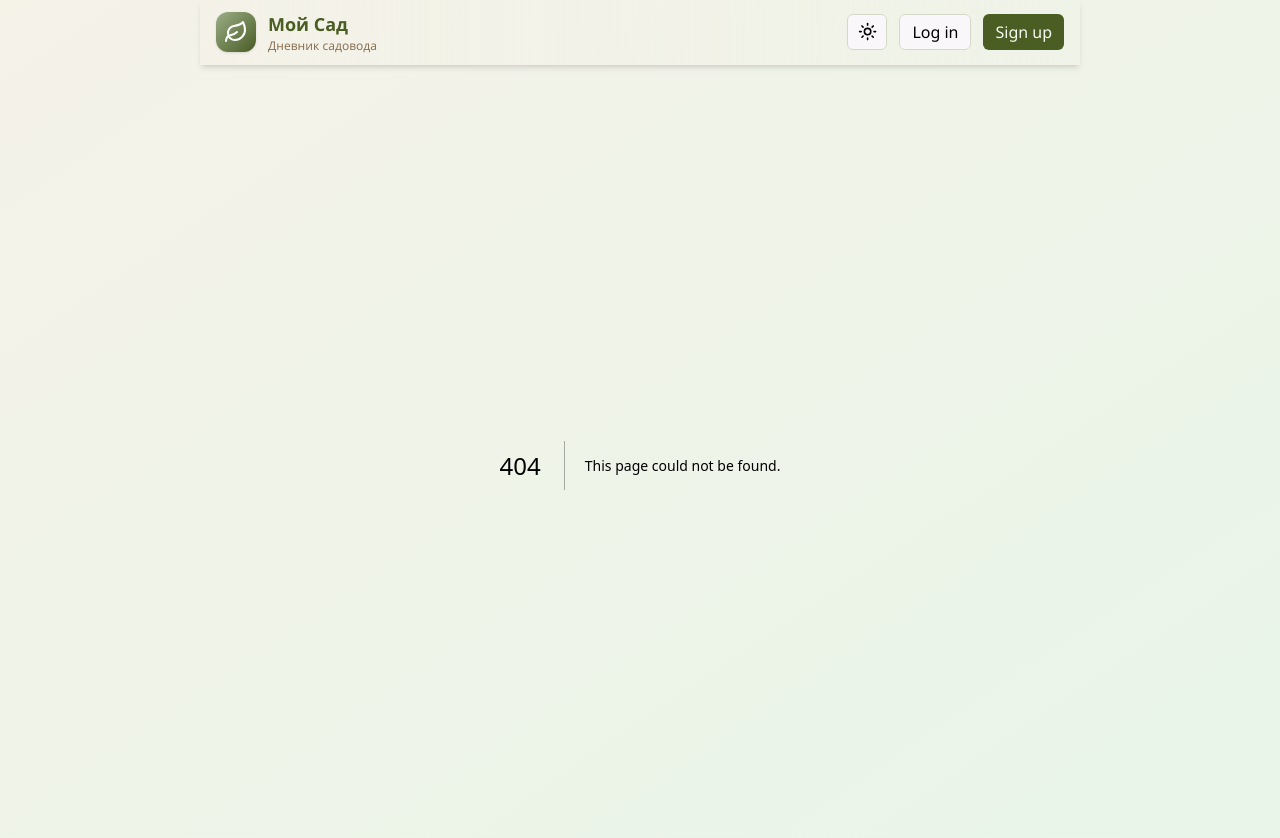
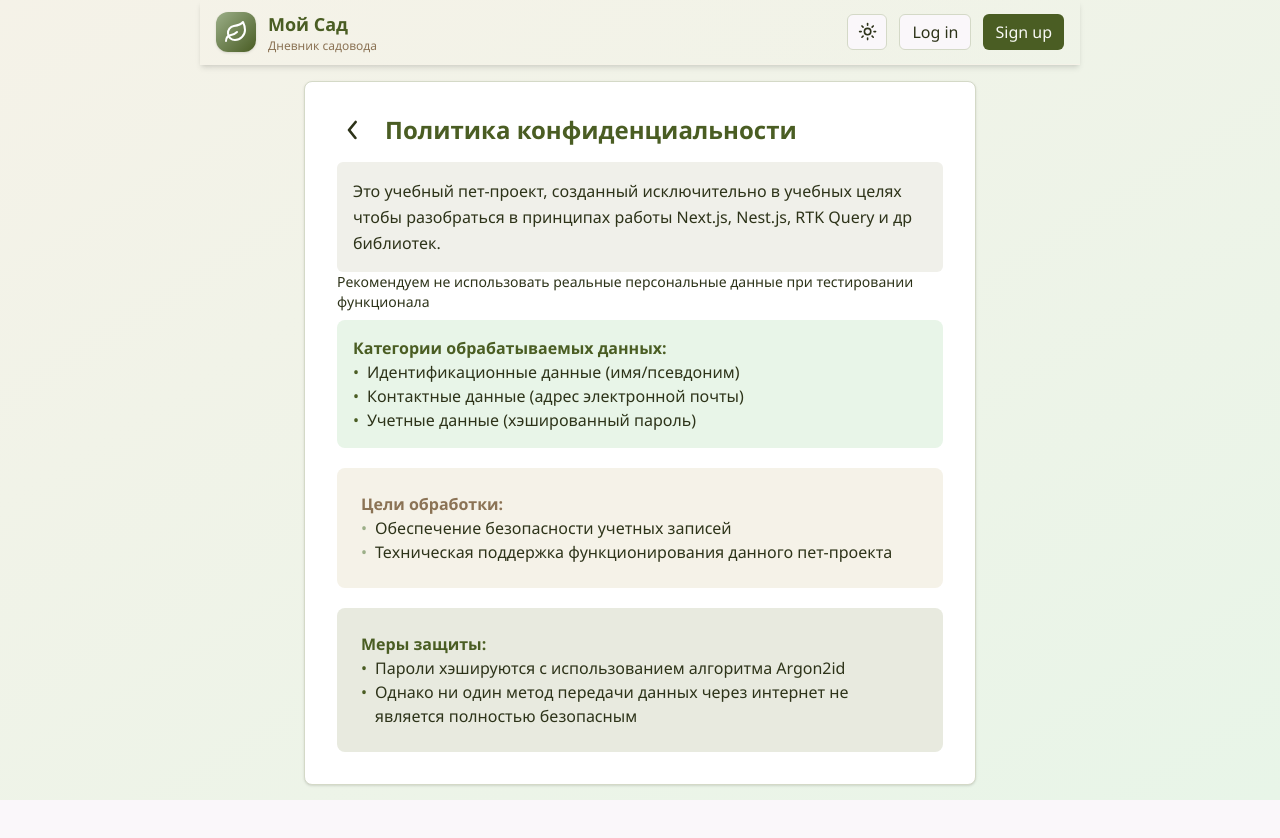
Before and after one commit to LenaRybinskova/garden-frontend, a Next.js app: page /auth/privacyPolicy in a window 1280 px wide. Before the commit this address had no page. Shown: the top 838 px of the page. After the commit the page ends 800 px from the top, so only its background shows below. Built offline with nearby package versions, Linux system fonts and the light colour scheme.

Commit message:
privacy policy layout

```diff
--- /dev/null
+++ b/src/app/(auth)/auth/privacyPolicy/page.tsx
@@ -0,0 +1,5 @@
+import { PrivacyPolicy } from '@/features/auth/ui/PrivacyPolicy/PrivacyPolicy';
+
+export default async function Page() {
+  return <PrivacyPolicy />;
+}
--- /dev/null
+++ b/src/assets/icons/ArrowBack.tsx
@@ -0,0 +1,31 @@
+import { Ref, SVGProps, forwardRef, memo } from 'react';
+
+const SvgArrowIosBack = (props: SVGProps<SVGSVGElement>, ref: Ref<SVGSVGElement>) => (
+  <svg
+    fill={'none'}
+    height={'1em'}
+    ref={ref}
+    viewBox={'0 0 24 24'}
+    width={'1em'}
+    xmlns={'http://www.w3.org/2000/svg'}
+    {...props}
+  >
+    <g clipPath={'url(#arrow-ios-back-outline_svg__a)'}>
+      <path
+        d={
+          'M13.83 19a1 1 0 0 1-.78-.37l-4.83-6a1 1 0 0 1 0-1.27l5-6a1.001 1.001 0 0 1 1.54 1.28L10.29 12l4.32 5.36a1 1 0 0 1-.78 1.64'
+        }
+        fill={'currentColor'}
+      />
+    </g>
+    <defs>
+      <clipPath id={'arrow-ios-back-outline_svg__a'}>
+        <path d={'M0 0h24v24H0z'} fill={'#fff'} />
+      </clipPath>
+    </defs>
+  </svg>
+);
+const ForwardRef = forwardRef(SvgArrowIosBack);
+const Memo = memo(ForwardRef);
+
+export default Memo;
--- a/src/common/api/routes.ts
+++ b/src/common/api/routes.ts
@@ -2,6 +2,7 @@ export const ROUTES = {
   SIGN_UP: '/auth/signUpPage',
   SIGN_IN: '/auth/signInPage',
   PUBLIC: '/',
+  PRIVACY_POLICY: '/auth/privacyPolicy',
 
   CREATE: '/create',
   CREATE_NEW_PASSWORD: '/auth/recovery',
@@ -9,12 +10,10 @@ export const ROUTES = {
   FORGOT_PASSWORD: '/auth/forgotPasswordPage',
   HOME: '/home',
   MESSENGER: '/messenger',
-  PRIVACY_POLICY: '/auth/privacyPolicyPage',
   PROFILE: '/profile',
   SEARCH: '/search',
   SETTINGS: '/profile/settings',
   STATICS: '/statics',
-  TERMS_OF_SERVICE: '/auth/termsOfServicePage',
 };
 
 export type AppRoutes = typeof ROUTES;
--- a/src/common/components/checkbox.tsx
+++ b/src/common/components/checkbox.tsx
@@ -1,12 +1,16 @@
 'use client';
 
 import * as React from 'react';
+import { JSX } from 'react';
 import * as CheckboxPrimitive from '@radix-ui/react-checkbox';
 import { Check } from 'lucide-react';
 import { cn } from '@/common/utils/cn-util';
 
-type CheckboxProps = React.ComponentPropsWithoutRef<typeof CheckboxPrimitive.Root> & {
-  title?: string;
+type CheckboxProps = Omit<
+  React.ComponentPropsWithoutRef<typeof CheckboxPrimitive.Root>,
+  'title'
+> & {
+  title?: JSX.Element | string | React.ReactNode;
   className?: string;
   checked?: boolean;
   onChange?: (checked: boolean) => void;
--- a/src/features/auth/ui/AuthLayout/AuthLayout.tsx
+++ b/src/features/auth/ui/AuthLayout/AuthLayout.tsx
@@ -1,3 +1,41 @@
+'use client';
+
+import { ReactNode, useEffect, useState } from 'react';
+import { useLazyMeQuery } from '@/features/auth/api/AuthApi';
+import { LocalStorage } from '@/common/utils/localStorage';
+
+type AuthLayoutProps = {
+  children: (isAuthenticated: boolean) => ReactNode;
+};
+
+const AuthLayout = ({ children }: AuthLayoutProps) => {
+  const [authData, { isSuccess }] = useLazyMeQuery();
+  const [token, setToken] = useState<null | string>(null);
+
+  useEffect(() => {
+    const handleStorageChange = () => {
+      setToken(LocalStorage.getToken());
+    };
+    handleStorageChange();
+    window.addEventListener('storage', handleStorageChange);
+    return () => {
+      window.removeEventListener('storage', handleStorageChange);
+    };
+  }, []);
+
+  useEffect(() => {
+    if (token) {
+      authData();
+    }
+  }, [authData, token]);
+
+  const isAuthenticated = isSuccess && !!token;
+
+  return <>{children(isAuthenticated)}</>;
+};
+
+export default AuthLayout;
+
 /*
 'use client'
 
@@ -64,40 +102,3 @@ export function withAuthMe<T extends object>(Component: ComponentType<T>) {
 export default withAuthMe(Header) пример использования ХОКа;
 
 */
-
-'use client';
-import { ReactNode, useEffect, useState } from 'react';
-import { useLazyMeQuery } from '@/features/auth/api/AuthApi';
-import { LocalStorage } from '@/common/utils/localStorage';
-
-type AuthLayoutProps = {
-  children: (isAuthenticated: boolean) => ReactNode;
-};
-
-const AuthLayout = ({ children }: AuthLayoutProps) => {
-  const [authData, { isSuccess }] = useLazyMeQuery();
-  const [token, setToken] = useState<null | string>(null);
-
-  useEffect(() => {
-    const handleStorageChange = () => {
-      setToken(LocalStorage.getToken());
-    };
-    handleStorageChange();
-    window.addEventListener('storage', handleStorageChange);
-    return () => {
-      window.removeEventListener('storage', handleStorageChange);
-    };
-  }, []);
-
-  useEffect(() => {
-    if (token) {
-      authData();
-    }
-  }, [authData, token]);
-
-  const isAuthenticated = isSuccess && !!token;
-
-  return <>{children(isAuthenticated)}</>;
-};
-
-export default AuthLayout;
--- /dev/null
+++ b/src/features/auth/ui/PrivacyPolicy/PrivacyPolicy.tsx
@@ -0,0 +1,82 @@
+'use client';
+
+import SvgArrowIosBack from '@/assets/icons/ArrowBack';
+import Link from 'next/link';
+import { ROUTES } from '@/common/api/routes';
+
+export const PrivacyPolicy = () => {
+  return (
+    <div className="bg-card border-border w-full max-w-2xl rounded-lg border p-8 shadow-sm">
+      <div className={'flex justify-start gap-4 pb-4'}>
+        <div className={'flex items-center hover:cursor-pointer hover:rounded-lg hover:shadow-lg'}>
+          <Link href={ROUTES.SIGN_UP}>
+            <SvgArrowIosBack width="2em" height="2em" />{' '}
+          </Link>
+        </div>
+        <div className="text-primary text-2xl font-bold">{'Политика конфиденциальности'}</div>
+      </div>
+
+      <p className="text-foreground bg-muted mb-8 rounded-md p-4 leading-relaxed font-medium">
+        Это учебный пет-проект, созданный исключительно в учебных целях чтобы разобраться в
+        принципах работы Next.js, Nest.js, RTK Query и др библиотек.
+      </p>
+      <p className={'pb-2 text-sm'}>
+        Рекомендуем не использовать реальные персональные данные при тестировании функционала
+      </p>
+
+      <div className="flex flex-col gap-5">
+        <div className="bg-nature-light-green border-nature-forest rounded-lg p-4">
+          <h4 className="mb-3 font-semibold text-[var(--color-nature-forest)]">
+            {'Категории обрабатываемых данных:'}
+          </h4>
+          <ul className="text-foreground space-y-2">
+            <li className="flex items-start gap-2">
+              <span className="mt-1 text-[var(--color-nature-forest)]">•</span>
+              {'Идентификационные данные (имя/псевдоним)'}
+            </li>
+            <li className="flex items-start gap-2">
+              <span className="mt-1 text-[var(--color-nature-forest)]">•</span>
+              {'Контактные данные (адрес электронной почты)'}
+            </li>
+            <li className="flex items-start gap-2">
+              <span className="mt-1 text-[var(--color-nature-forest)]">•</span>
+              {'Учетные данные (хэшированный пароль)'}
+            </li>
+          </ul>
+        </div>
+
+        <div className="rounded-lg border-[var(--color-nature-sage)] bg-[var(--color-nature-beige)] p-6">
+          <h4 className="mb-3 font-semibold text-[var(--color-nature-earth)]">
+            {'Цели обработки:'}
+          </h4>
+          <ul className="text-foreground space-y-2">
+            <li className="flex items-start gap-2">
+              <span className="mt-1 text-[var(--color-nature-sage)]">•</span>
+              {'Обеспечение безопасности учетных записей'}
+            </li>
+            <li className="flex items-start gap-2">
+              <span className="mt-1 text-[var(--color-nature-sage)]">•</span>
+              {'Техническая поддержка функционирования данного пет-проекта'}
+            </li>
+          </ul>
+        </div>
+
+        <div className="bg-accent border-primary rounded-lg p-6">
+          <h4 className="text-primary mb-3 font-semibold">{'Меры защиты:'}</h4>
+          <ul className="text-foreground space-y-2">
+            <li className="flex items-start gap-2">
+              <span className="text-primary mt-1">•</span>
+              {'Пароли хэшируются с использованием алгоритма Argon2id'}
+            </li>
+            <li className="flex items-start gap-2">
+              <span className="text-primary mt-1">•</span>
+              {
+                'Однако ни один метод передачи данных через интернет не является полностью безопасным'
+              }
+            </li>
+          </ul>
+        </div>
+      </div>
+    </div>
+  );
+};
--- a/src/features/auth/ui/sign-up/Sign-up.tsx
+++ b/src/features/auth/ui/sign-up/Sign-up.tsx
@@ -6,9 +6,11 @@ import { Button } from '@/common/components/button';
 import { Controller, useForm } from 'react-hook-form';
 import { zodResolver } from '@hookform/resolvers/zod';
 import { useRef } from 'react';
-import { signUpValue, signUpSchema } from '@/features/auth/lib/schemas/signUpSchema';
+import { signUpSchema, signUpValue } from '@/features/auth/lib/schemas/signUpSchema';
 import { useRegistrationMutation } from '@/features/auth/api/AuthApi';
 import { useRouter } from 'next/navigation';
+import Link from 'next/link';
+import { ROUTES } from '@/common/api/routes';
 
 export const SignUp = () => {
   const inputsRef = useRef<(HTMLInputElement | null)[]>([]);
@@ -50,6 +52,18 @@ export const SignUp = () => {
         localStorage.setItem('token', res.accessToken);
         router.push('/auth/signInPage');
       });
+  };
+
+  const titleCheckbox = () => {
+    return (
+      <a
+        target="_blank"
+        href={ROUTES.PRIVACY_POLICY}
+        className={'hover:text-card-foreground hover:cursor-pointer hover:underline'}
+      >
+        Я согласен с Условия пользования и Политика конфиденциальности
+      </a>
+    );
   };
 
   return (
@@ -141,7 +155,7 @@ export const SignUp = () => {
                 <Checkbox
                   checked={!!value}
                   onCheckedChange={onChange}
-                  title={'Я согласен с Условия пользования и Политика конфиденциальности'}
+                  title={titleCheckbox()}
                   className={'flex items-center justify-center'}
                   error={errors.checkBoxTerms?.message}
                   ref={ref}
```
